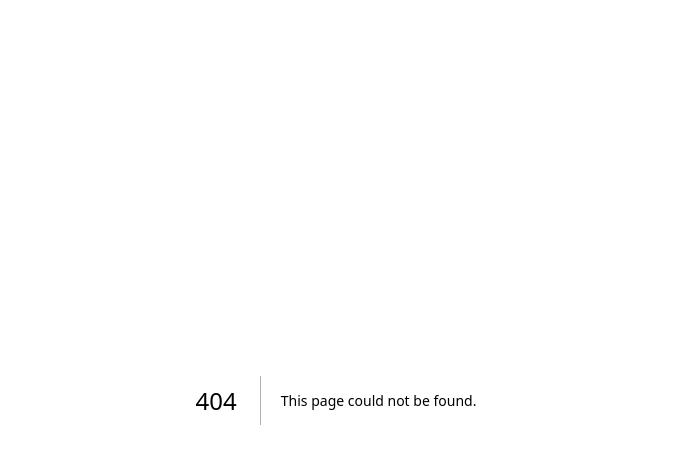
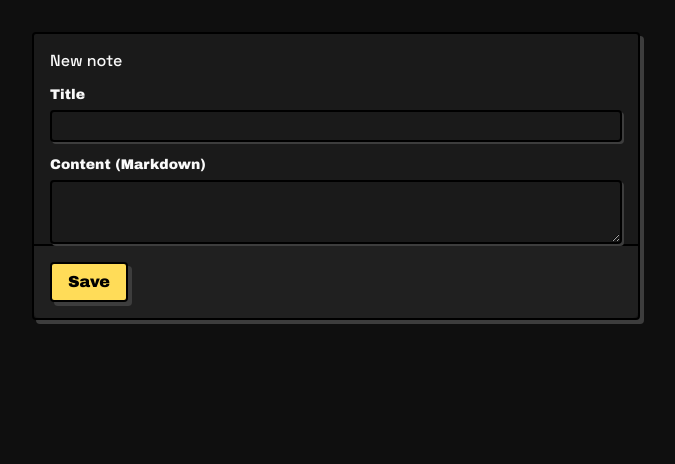
Before and after one commit to devleandronunes/frontend-hub-pessoal, a Next.js app: page /notes/new in a window 1280 px wide. Before the commit this address had no page. Shown: the top 464 px of the page, without its empty margins (304-979 px from the left). Built offline with nearby package versions, Linux system fonts and the light colour scheme.

Commit message:
feat: adiciona UI de notas com editor markdown e persistencia mock em localStorage

```diff
--- a/package.json
+++ b/package.json
@@ -16,6 +16,7 @@
     "next": "16.2.11",
     "react": "19.2.4",
     "react-dom": "19.2.4",
+    "react-markdown": "^10.1.0",
     "shadcn": "^4.15.0",
     "tailwind-merge": "^3.6.0",
     "tw-animate-css": "^1.4.0"
--- /dev/null
+++ b/src/app/notes/[id]/page.tsx
@@ -0,0 +1,80 @@
+"use client";
+
+import { useEffect, useState } from "react";
+import { useParams, useRouter } from "next/navigation";
+import Markdown from "react-markdown";
+import { Button } from "@/components/ui/button";
+import { Input } from "@/components/ui/input";
+import { Textarea } from "@/components/ui/textarea";
+import { Card, CardHeader, CardTitle, CardContent, CardFooter } from "@/components/ui/card";
+import { deleteNote, getNote, Note, updateNote } from "@/services/notes-services";
+
+export default function NoteDetailPage() {
+    const { id } = useParams<{ id: string }>();
+    const router = useRouter();
+    const [note, setNote] = useState<Note | null | undefined>(undefined);
+    const [title, setTitle] = useState("");
+    const [content, setContent] = useState("");
+    const [tab, setTab] = useState<"edit" | "preview">("edit");
+
+    useEffect(() => {
+        getNote(id).then((found) => {
+            if (!found) {
+                router.push("/notes");
+                return;
+            }
+            setNote(found);
+            setTitle(found.title);
+            setContent(found.content);
+        });
+    }, [id, router]);
+
+    async function handleSave() {
+        await updateNote(id, title, content);
+        router.push("/notes")
+    }
+
+    if (note === undefined) {
+        return null;
+    }
+
+    return (
+    <main className="mx-auto w-full max-w-2xl p-8">
+      <Card>
+        <CardHeader className="flex flex-row items-center justify-between">
+          <CardTitle>Edit note</CardTitle>
+          <div className="flex gap-2">
+            <Button variant={tab === "edit" ? "default" : "outline"} size="sm" onClick={() => setTab("edit")}>
+              Edit
+            </Button>
+            <Button variant={tab === "preview" ? "default" : "outline"} size="sm" onClick={() => setTab("preview")}>
+              Preview
+            </Button>
+          </div>
+        </CardHeader>
+        <CardContent className="flex flex-col gap-4">
+          <Input value={title} onChange={(e) => setTitle(e.target.value)} />
+          {tab === "edit" ? (
+            <Textarea rows={16} value={content} onChange={(e) => setContent(e.target.value)} />
+          ) : (
+            <div className="prose min-h-64 rounded border-2 p-4">
+              <Markdown>{content}</Markdown>
+            </div>
+          )}
+        </CardContent>
+        <CardFooter className="gap-2">
+          <Button onClick={handleSave}>Save</Button>
+          <Button
+            variant="destructive"
+            onClick={async () => {
+                await deleteNote(id);
+                router.push("/notes");
+            }}
+          >
+            Delete
+          </Button>
+        </CardFooter>
+      </Card>
+    </main>
+  );
+}
--- /dev/null
+++ b/src/app/notes/new/page.tsx
@@ -0,0 +1,47 @@
+"use client";
+
+import { FormEvent, useState } from "react";
+import { useRouter } from "next/navigation";
+import { Button } from "@/components/ui/button";
+import { Input } from "@/components/ui/input";
+import { Label } from "@/components/ui/label";
+import { Textarea } from "@/components/ui/textarea";
+import { Card, CardHeader, CardTitle, CardContent, CardFooter } from "@/components/ui/card";
+import { createNote } from "@/services/notes-services";
+
+export default function NewNotePage() {
+    const router = useRouter();
+    const [title, setTitle] = useState("");
+    const [content, setContent] = useState("");
+
+    async function handleSubmit(event: FormEvent) {
+        event.preventDefault();
+        const note = await createNote(title, content);
+        router.push(`/notes/${note.id}`);
+    }
+
+    return (
+    <main className="mx-auto w-full max-w-2xl p-8">
+      <Card>
+        <CardHeader>
+          <CardTitle>New note</CardTitle>
+        </CardHeader>
+        <form onSubmit={handleSubmit}>
+          <CardContent className="flex flex-col gap-4">
+            <div className="grid gap-2">
+              <Label htmlFor="title">Title</Label>
+              <Input id="title" value={title} onChange={(e) => setTitle(e.target.value)} required />
+            </div>
+            <div className="grid gap-2">
+              <Label htmlFor="content">Content (Markdown)</Label>
+              <Textarea id="content" rows={12} value={content} onChange={(e) => setContent(e.target.value)} />
+            </div>
+          </CardContent>
+          <CardFooter className="gap-2">
+            <Button type="submit">Save</Button>
+          </CardFooter>
+        </form>
+      </Card>
+    </main>
+  );
+}
--- /dev/null
+++ b/src/app/notes/page.tsx
@@ -0,0 +1,49 @@
+"use client";
+
+import { useEffect, useState } from "react";
+import Link from "next/link";
+import { Button } from "@/components/ui/button";
+import { Card, CardHeader, CardTitle, CardContent } from "@/components/ui/card";
+import { Empty, EmptyHeader, EmptyTitle, EmptyDescription } from "@/components/ui/empty";
+import { listNotes, Note } from "@/services/notes-services";
+
+export default function NotesPage() {
+    const [notes, setNotes] = useState<Note[] | null>(null);
+
+    useEffect(() => {
+        listNotes().then(setNotes);
+    }, []);
+
+    return (
+        <main className="mx-auto flex w-full max-w-2xl flex-col gap-4 p-8">
+      <div className="flex items-center justify-between">
+        <h1 className="font-head text-2xl">Notes</h1>
+        <Button render={<Link href="/notes/new" />}>New note</Button>
+      </div>
+
+      {notes?.length === 0 && (
+        <Empty>
+          <EmptyHeader>
+            <EmptyTitle>No notes yet</EmptyTitle>
+            <EmptyDescription>Create your first note to get started.</EmptyDescription>
+          </EmptyHeader>
+        </Empty>
+      )}
+
+      <div className="flex flex-col gap-3">
+        {notes?.map((note) => (
+          <Link key={note.id} href={`/notes/${note.id}`}>
+            <Card className="[--card-spacing:--spacing(4)] hover:translate-y-1 hover:shadow transition duration-200">
+              <CardHeader>
+                <CardTitle>{note.title || "Untitled"}</CardTitle>
+              </CardHeader>
+              <CardContent className="line-clamp-2 text-sm text-muted-foreground">
+                {note.content}
+              </CardContent>
+            </Card>
+          </Link>
+        ))}
+      </div>
+    </main>
+    )
+}
--- a/src/app/page.tsx
+++ b/src/app/page.tsx
@@ -16,6 +16,7 @@ import {
   EmptyDescription,
 } from "@/components/ui/empty";
 import { Spinner } from "@/components/ui/spinner";
+import Link from "next/link";
 
 export default function HomePage() {
   const router = useRouter();
@@ -100,6 +101,9 @@ export default function HomePage() {
               <AlertDescription>Failed to reach the API: {detail}</AlertDescription>
             </Alert>
           )}
+          <Button variant="outline" render={<Link href="/notes" />}>
+            My notes
+          </Button>
           <Button onClick={handleLogout}>
             Log out
           </Button>
--- /dev/null
+++ b/src/components/ui/textarea.tsx
@@ -0,0 +1,18 @@
+import * as React from "react"
+
+import { cn } from "@/lib/utils"
+
+function Textarea({ className, ...props }: React.ComponentProps<"textarea">) {
+  return (
+    <textarea
+      data-slot="textarea"
+      className={cn(
+        "flex field-sizing-content min-h-16 w-full rounded border-2 bg-input px-3 py-2 text-sm shadow-sm transition-colors outline-none placeholder:text-muted-foreground focus-visible:outline-2 focus-visible:outline-offset-2 focus-visible:outline-primary disabled:cursor-not-allowed disabled:opacity-50 aria-invalid:border-destructive",
+        className
+      )}
+      {...props}
+    />
+  )
+}
+
+export { Textarea }
--- /dev/null
+++ b/src/services/notes-services.ts
@@ -0,0 +1,58 @@
+export type Note = {
+  id: string;
+  title: string;
+  content: string;
+  updatedAt: string;
+};
+
+const STORAGE_KEY = "hub-pessoal:notes"
+
+function readAll(): Note[] {
+    if(typeof window === "undefined") {
+        return [];
+    }
+
+    const raw = localStorage.getItem(STORAGE_KEY);
+    return raw ? (JSON.parse(raw) as Note[]) : [];
+}
+
+function writeAll(notes: Note[]): void {
+    localStorage.setItem(STORAGE_KEY, JSON.stringify(notes));
+}
+
+export async function listNotes(): Promise<Note[]> {
+    return readAll().sort((a, b) => b.updatedAt.localeCompare(a.updatedAt));
+}
+
+export async function getNote(id: string): Promise<Note | null> {
+    return readAll().find((note) => note.id === id) ?? null;
+}
+
+export async function createNote(title: string, content: string) : Promise<Note> {
+    const note: Note = {
+        id: crypto.randomUUID(),
+        title,
+        content,
+        updatedAt: new Date().toISOString(),
+    }
+
+    writeAll([...readAll(), note]);
+    return note;
+}
+
+export async function updateNote(id: string, title: string, content: string): Promise<Note> {
+    const notes = readAll();
+    const index = notes.findIndex((note) => note.id === id);
+    if (index === -1) {
+        throw new Error("Note not found.");
+    }
+
+    const updated: Note = { ...notes[index], title, content, updatedAt: new Date().toISOString() };
+    notes[index] = updated;
+    writeAll(notes);
+    return updated;
+}
+
+export async function deleteNote(id: string): Promise<void> {
+    writeAll(readAll().filter((note) => note.id !== id));
+}
```
Also changed, not shown: 1 other file (tests, documents, lock files or other folders).
